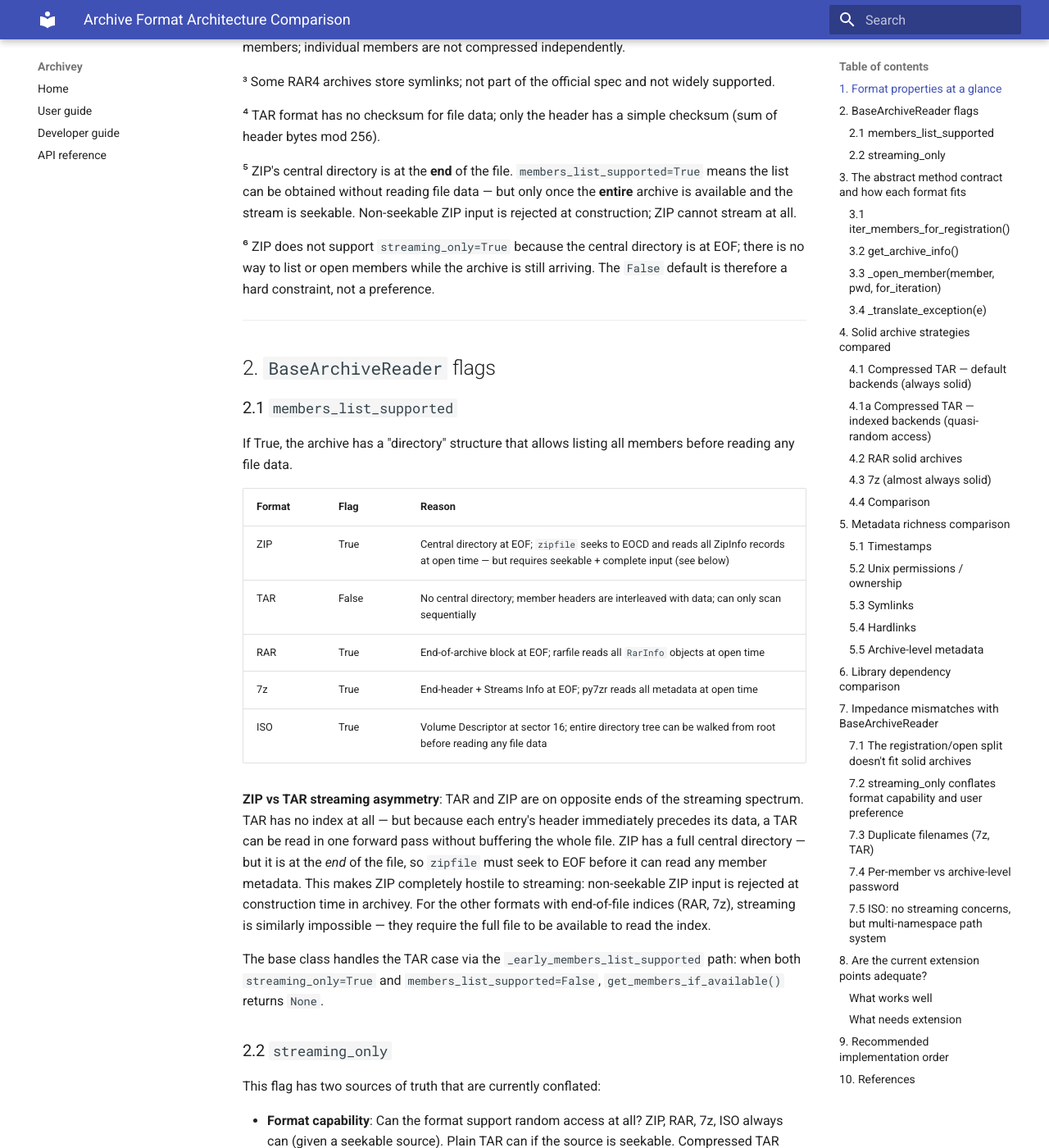
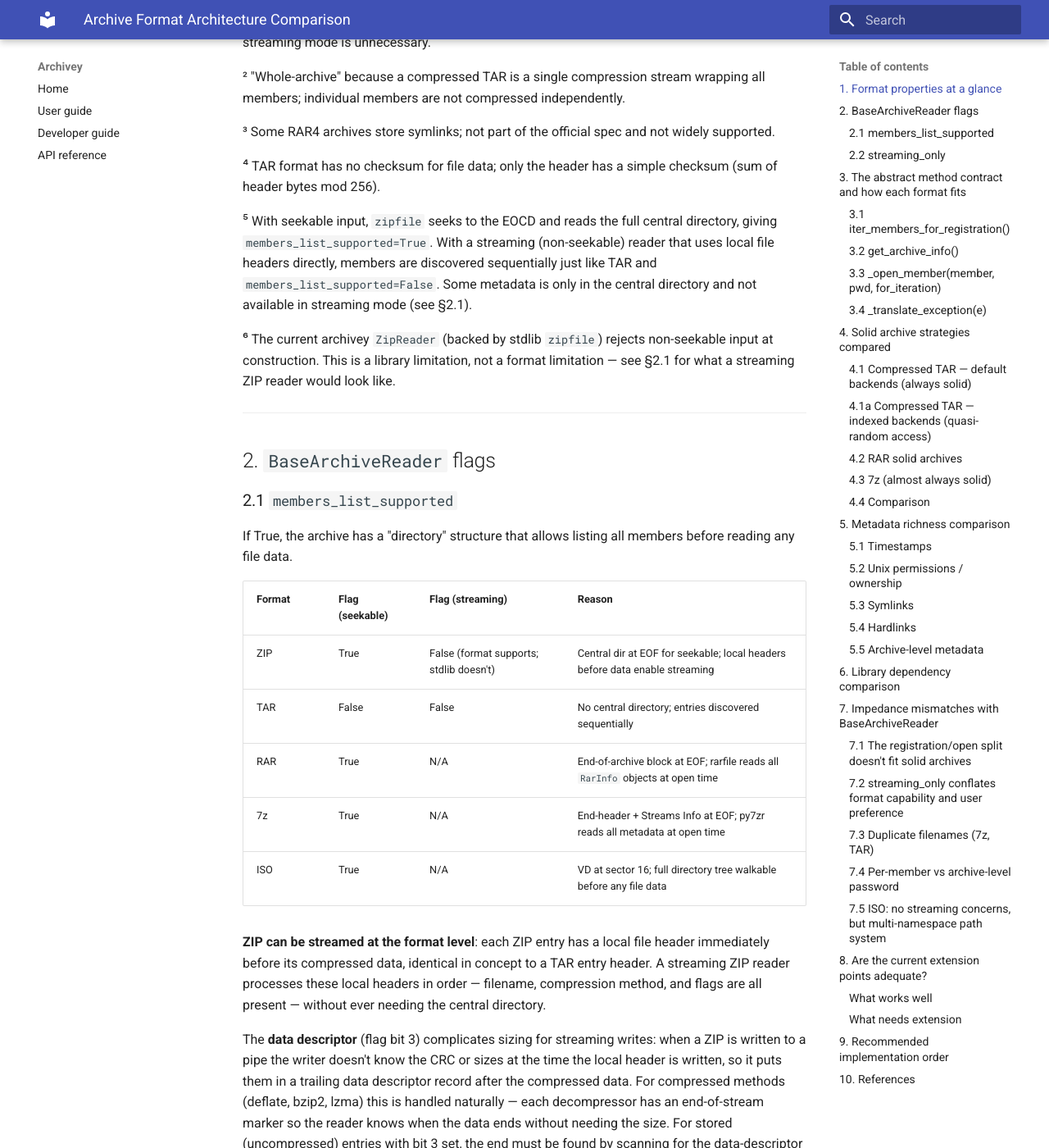
Before and after one commit to davitf/archivey-dev, an MkDocs documentation site: the page built from docs/format-architecture-comparison.md, in a window 1280 px wide and 1400 px high, scrolled down 1408 px. Shown: the whole window at 82% size. Built offline with MkDocs 1.6.1 and Material for MkDocs 9.7.7, drawn with Linux system fonts in a browser that asks for light colours; some of the changed text lies outside the part shown.

Commit message:
docs: correct ZIP streaming — format supports it, stdlib does not
zip-stdlib-limitations.md: Expands §3.9 from "architecturally impossible"
to explain that the ZIP format was designed for streaming (local file
header precedes data, same as TAR), data descriptor handles the size/CRC
case, and what would be lost in streaming mode (external_attr for
permissions/symlinks, per-file comments).

format-architecture-comparison.md:
- Properties table: members_list_supported now shows True/False split for
  seekable vs streaming ZIP; streaming_only footnote updated to explain
  the current impl limitation vs format capability
- §2.1: Rewrites the ZIP/TAR comparison; adds data descriptor explanation,
  a table of central-directory-only fields unavailable in streaming mode,
  and clarifies that RAR/7z cannot stream (index is the only metadata source)
- §7.2: Replaces "ZIP cannot stream" with accurate statement that the format
  can; a future streaming ZipReader would work at the cost of external_attr

https://claude.ai/code/session_01N6Yj18VmiAWWDddLw5c8c5

````diff
--- a/docs/format-architecture-comparison.md
+++ b/docs/format-architecture-comparison.md
@@ -13,8 +13,8 @@ architecture should evolve.
 
 | Property | ZIP | TAR | RAR | 7z | ISO |
 |---|---|---|---|---|---|
-| `members_list_supported` | True⁵ | False | True | True | True |
-| `streaming_only` default | False (not optional⁶) | Configurable¹ | False | False | False |
+| `members_list_supported` | True (seekable) / False (streaming)⁵ | False | True | True | True |
+| `streaming_only` default | False (current impl)⁶ | Configurable¹ | False | False | False |
 | Central directory | Yes (EOCD at EOF) | No | Yes (at EOF) | Yes (at EOF) | Yes (VDs at sector 16) |
 | Compression granularity | Per-member | Whole-archive² | Per-member + groups (solid) | Per-folder (solid) | None (stored only) |
 | Encryption granularity | Per-member (ZipCrypto) | None | Per-member + header | Per-folder | None |
@@ -39,15 +39,15 @@ architecture should evolve.
 ⁴ TAR format has no checksum for file data; only the header has a simple
   checksum (sum of header bytes mod 256).
 
-⁵ ZIP's central directory is at the **end** of the file.  `members_list_supported=True`
-  means the list can be obtained without reading file data — but only once the
-  **entire** archive is available and the stream is seekable.  Non-seekable ZIP
-  input is rejected at construction; ZIP cannot stream at all.
+⁵ With seekable input, `zipfile` seeks to the EOCD and reads the full central
+  directory, giving `members_list_supported=True`.  With a streaming (non-seekable)
+  reader that uses local file headers directly, members are discovered
+  sequentially just like TAR and `members_list_supported=False`.  Some metadata
+  is only in the central directory and not available in streaming mode (see §2.1).
 
-⁶ ZIP does not support `streaming_only=True` because the central directory is
-  at EOF; there is no way to list or open members while the archive is still
-  arriving.  The `False` default is therefore a hard constraint, not a
-  preference.
+⁶ The current archivey `ZipReader` (backed by stdlib `zipfile`) rejects
+  non-seekable input at construction.  This is a library limitation, not a
+  format limitation — see §2.1 for what a streaming ZIP reader would look like.
 
 ---
 
@@ -58,27 +58,53 @@ architecture should evolve.
 If True, the archive has a "directory" structure that allows listing all
 members before reading any file data.
 
-| Format | Flag | Reason |
-|---|---|---|
-| ZIP | True | Central directory at EOF; `zipfile` seeks to EOCD and reads all ZipInfo records at open time — but requires seekable + complete input (see below) |
-| TAR | False | No central directory; member headers are interleaved with data; can only scan sequentially |
-| RAR | True | End-of-archive block at EOF; rarfile reads all `RarInfo` objects at open time |
-| 7z | True | End-header + Streams Info at EOF; py7zr reads all metadata at open time |
-| ISO | True | Volume Descriptor at sector 16; entire directory tree can be walked from root before reading any file data |
+| Format | Flag (seekable) | Flag (streaming) | Reason |
+|---|---|---|---|
+| ZIP | True | False (format supports; stdlib doesn't) | Central dir at EOF for seekable; local headers before data enable streaming |
+| TAR | False | False | No central directory; entries discovered sequentially |
+| RAR | True | N/A | End-of-archive block at EOF; rarfile reads all `RarInfo` objects at open time |
+| 7z | True | N/A | End-header + Streams Info at EOF; py7zr reads all metadata at open time |
+| ISO | True | N/A | VD at sector 16; full directory tree walkable before any file data |
 
-**ZIP vs TAR streaming asymmetry**: TAR and ZIP are on opposite ends of the
-streaming spectrum.  TAR has no index at all — but because each entry's header
-immediately precedes its data, a TAR can be read in one forward pass without
-buffering the whole file.  ZIP has a full central directory — but it is at the
-*end* of the file, so `zipfile` must seek to EOF before it can read any member
-metadata.  This makes ZIP completely hostile to streaming: non-seekable ZIP
-input is rejected at construction time in archivey.  For the other formats with
-end-of-file indices (RAR, 7z), streaming is similarly impossible — they require
-the full file to be available to read the index.
+**ZIP can be streamed at the format level**: each ZIP entry has a local file
+header immediately before its compressed data, identical in concept to a TAR
+entry header.  A streaming ZIP reader processes these local headers in order —
+filename, compression method, and flags are all present — without ever needing
+the central directory.
 
-The base class handles the TAR case via the `_early_members_list_supported`
-path: when both `streaming_only=True` and `members_list_supported=False`,
-`get_members_if_available()` returns `None`.
+The **data descriptor** (flag bit 3) complicates sizing for streaming writes:
+when a ZIP is written to a pipe the writer doesn't know the CRC or sizes at the
+time the local header is written, so it puts them in a trailing data descriptor
+record after the compressed data.  For compressed methods (deflate, bzip2,
+lzma) this is handled naturally — each decompressor has an end-of-stream
+marker so the reader knows when the data ends without needing the size.  For
+stored (uncompressed) entries with bit 3 set, the end must be found by scanning
+for the data-descriptor signature `PK\x07\x08`, which is ambiguous if that
+byte sequence appears in the payload.
+
+What streaming mode **cannot** provide (central-directory-only fields):
+
+| Field | Notes |
+|---|---|
+| `external_attr` | Unix mode bits (permissions) and symlink detection — not in local header |
+| `create_system` | Needed to interpret `external_attr` — not in local header |
+| Per-file comment | Only in central directory |
+
+Everything else — filename (with UTF-8 detection via bit 11), compression
+method, DOS timestamp, and the Extended Timestamp extra field (0x5455) — is
+present in the local header and available in streaming mode.
+
+The current archivey `ZipReader` (stdlib `zipfile`) cannot stream: it seeks
+to EOCD at open time and rejects non-seekable input.  This is a **stdlib
+limitation**, not a format one.  Implementing a streaming ZIP reader would
+require parsing local headers directly.
+
+For RAR and 7z, streaming is not possible at all: the end-of-file index is the
+only place member metadata lives.
+
+The base class handles the TAR (and streaming ZIP) case via the
+`_early_members_list_supported` path: when both `streaming_only=True` and
+`members_list_supported=False`, `get_members_if_available()` returns `None`.
 
 ### 2.2 `streaming_only`
 
@@ -404,9 +430,12 @@ non-seekable.  The outcome depends on which backend is configured:
 - Stdlib gzip/bz2/lzma on a file → seekable (via rewind) → `streaming_only=False`
 - rapidgzip or indexed_bzip2 → always seekable → `streaming_only=False`
 
-ZIP cannot use streaming mode at all (central directory at EOF); passing
-`streaming_only=True` to `open_archive()` for a ZIP would fail or be
-meaningless.
+The current archivey `ZipReader` (stdlib `zipfile`) cannot use streaming mode;
+passing `streaming_only=True` to `open_archive()` for a ZIP raises an error at
+construction.  The ZIP format itself does support streaming via local file
+headers (see §2.1); a future streaming `ZipReader` would expose
+`streaming_only=True` just like `TarReader`, at the cost of losing
+`external_attr` (permissions, symlinks) and per-file comments.
 
 Proposal: split into `format_supports_random_access: bool` (class attribute)
 and `streaming_only: bool` (runtime flag that can be True only when the format
--- a/docs/zip-stdlib-limitations.md
+++ b/docs/zip-stdlib-limitations.md
@@ -249,9 +249,42 @@ low bits could produce a spurious mode value (the DOS attribute byte in the low
 ```
 Scans all members for the encryption flag.
 
-### 3.9 Non-seekable streams
+### 3.9 Non-seekable streams (streaming mode)
 
-Architecturally impossible with `zipfile`; rejected at construction.
+`zipfile` requires a seekable stream and rejects non-seekable input at
+construction.  This is a **library limitation, not a format limitation**.
+
+The ZIP format was designed from the beginning to support streaming writes: each
+entry has a 30-byte local file header immediately before its compressed data,
+containing the filename, compression method, and flags.  A streaming reader can
+process these local headers in order, identical in concept to a TAR reader.
+
+When an archive is written to a pipe or network socket (the "streaming" writing
+case), the writer does not know the CRC32 or sizes at the time the local header
+is written.  It sets flag bit 3 (`_MASK_USE_DATA_DESCRIPTOR`) and writes the
+CRC32, compressed size, and uncompressed size in a trailing data descriptor
+record after the compressed data.  Compressed methods (deflate, bzip2, lzma)
+have end-of-stream markers so the decompressor knows when the data ends without
+needing the size field.  Stored (uncompressed) entries with bit 3 set require
+scanning for the `PK\x07\x08` data-descriptor signature, which is ambiguous if
+that byte sequence appears in the payload.
+
+**What a streaming ZIP reader would lose** (central-directory-only fields):
+
+| Field | Impact |
+|---|---|
+| `external_attr` | Unix mode bits lost; symlink detection unavailable |
+| `create_system` | Cannot determine if archive was created on Unix |
+| Per-file comment | Not available in streaming mode |
+
+Everything else — filename (UTF-8 via flag bit 11), compression method, DOS
+timestamp, and the Extended Timestamp extra field (`0x5455`) — is present in
+the local file header.
+
+Implementing a streaming `ZipReader` would require parsing local file headers
+directly rather than relying on `zipfile`.  The resulting reader would set
+`members_list_supported=False` and `streaming_only=True`, analogous to
+`TarReader` with a non-seekable compressed stream.
 
 ---
 
````
